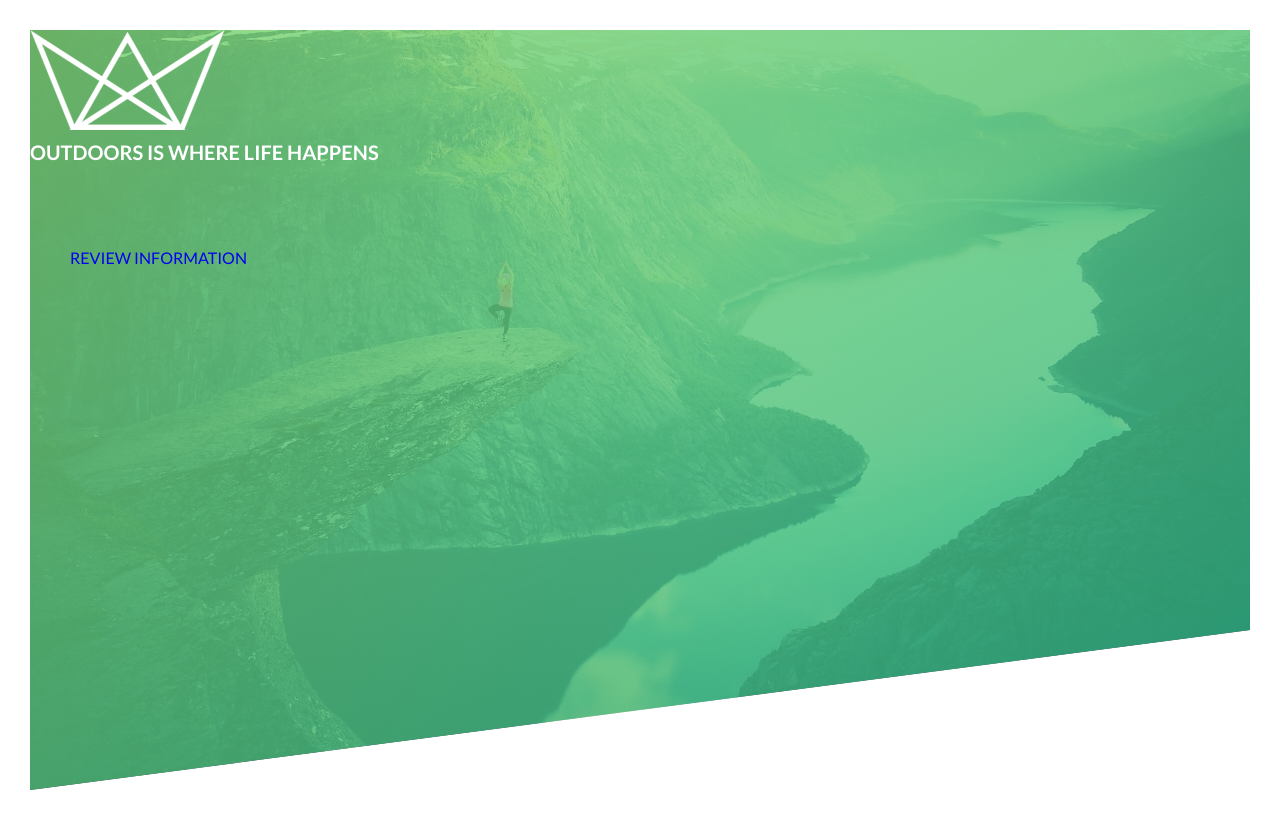
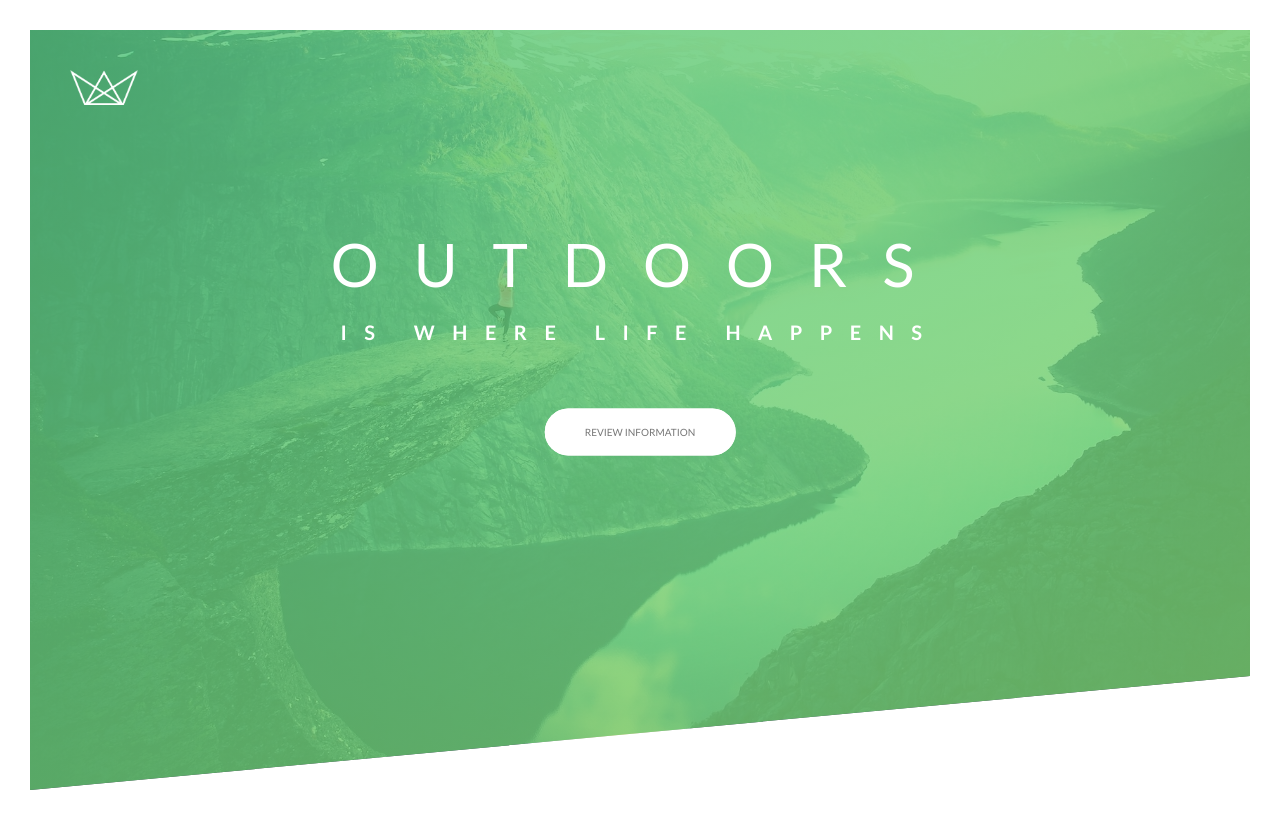
Before and after one commit to juanocasio/advanced-css-course, a website: page Natours/starter/index.html in a window 1280 px wide. Drawn offline with Linux system fonts and the light colour scheme; files that its build step writes are made by us from their sources.

Commit message:
update to sass

```diff
--- a/Natours/starter/index.html
+++ b/Natours/starter/index.html
@@ -16,10 +16,10 @@
 
 <body>
   <header class="header">
-    <div class="logo-box">
-      <img src="./img/logo-white.png" alt="Logo" class="logo">
+    <div class="header__logo-box">
+      <img src="./img/logo-white.png" alt="Logo" class="header__logo">
     </div>
-    <div class="text-box">
+    <div class="header__text-box">
       <h1 class="heading-primary">
         <span class="heading-primary-main">Outdoors</span>
         <span class="heading-primary-sub">is where life happens</span>
--- a/Natours/starter/sass/main.scss
+++ b/Natours/starter/sass/main.scss
@@ -8,7 +8,9 @@ Dark green: #28b485
 */
 
 $color-primary:#55c57a;
-
+$color-primary-light:#7ed56f;
+$color-primary-dark: #28b485;
+$color-gray-dark: #777;
 *,
 *::before,
 *::after {
@@ -26,26 +28,31 @@ body {
   padding: 3rem;
   font-weight: 400;
   line-height: 1.7;
-  color: #777;
+  color: $color-gray-dark;
 }
 
 .header {
   position: relative;
   height: 95vh;
-  background-image: linear-gradient(to right bottom, rgba(126, 213, 111, 0.8), rgba(40, 180, 131, 0.8)), url("../img/hero.jpg");
+  background-image: linear-gradient(to right bottom, rgba($color-primary, 0.8), rgba($color-primary-light, 0.8)), url("../img/hero.jpg");
   background-size: cover;
   background-position: top;
-  clip-path: polygon(0 0, 100% 0, 100% 85%, 0 100%)
-}
-
-.logo-box {
-  position: absolute;
-  top: 4rem;
-  left: 4rem;
-}
-
-.logo {
-  height: 3.5rem;
+  clip-path: polygon(0 0, 100% 0, 100% 85%, 0 100%);
+  &__logo-box {
+    position: absolute;
+    top: 4rem;
+    left: 4rem;
+  }
+  &__logo {
+    height: 3.5rem;
+  }
+  &__text-box {
+    position: absolute;
+    top: 40%;
+    left: 50%;
+    transform: translate(-50%, -50%);
+    text-align: center;
+  }
 }
 
 .heading-primary {
@@ -69,14 +76,6 @@ body {
   font-weight: 700;
   letter-spacing: 17.5px;
   animation: moveInRight 1s ease-out;
-}
-
-.text-box {
-  position: absolute;
-  top: 40%;
-  left: 50%;
-  transform: translate(-50%, -50%);
-  text-align: center;
 }
 
 @keyframes moveInLeft {
@@ -141,7 +140,7 @@ body {
 
 .btn-white {
   background-color: #fff;
-  color: #777;
+  color: $color-gray-dark;
 }
 
 .btn::after {
--- a/package.json
+++ b/package.json
@@ -2,10 +2,13 @@
   "name": "advanced-css-course",
   "version": "1.0.0",
   "main": "index.js",
+"scripts": {
+"compile:sass": "node-sass Natours/starter/sass/main.scss Natours/starter/css/style.css -w"
+},
   "repository": "https://github.com/juanocasio/advanced-css-course.git",
   "author": "juanocasio <juanocasio@comcast.net>",
   "license": "MIT",
-  "dependencies": {
+  "devDependencies": {
     "node-sass": "^4.5.3"
   }
 }
```
Also changed, not shown: Natours/starter/css/style.css (added).
